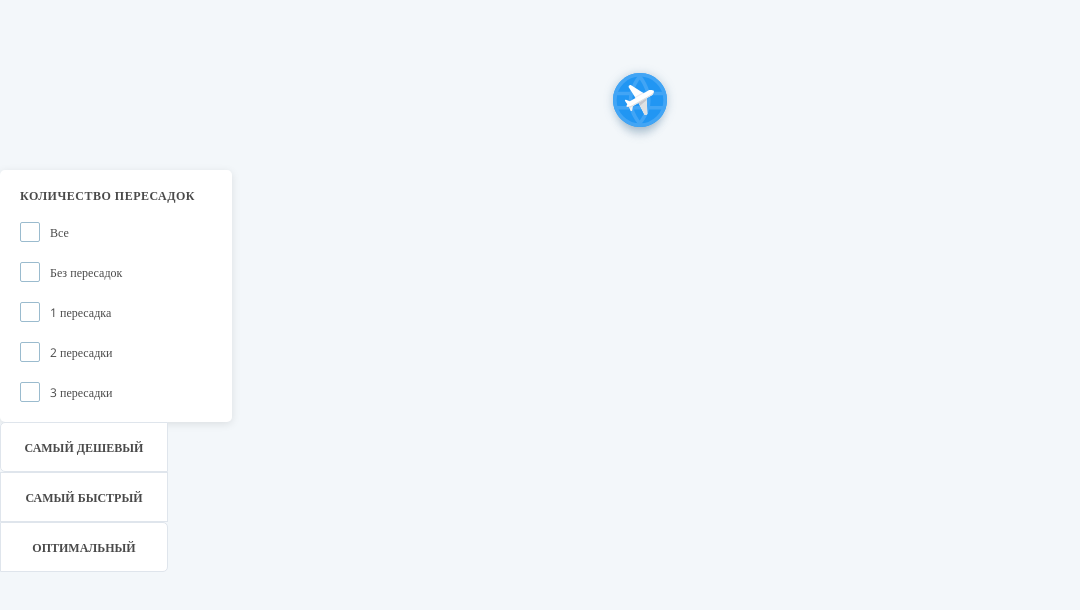
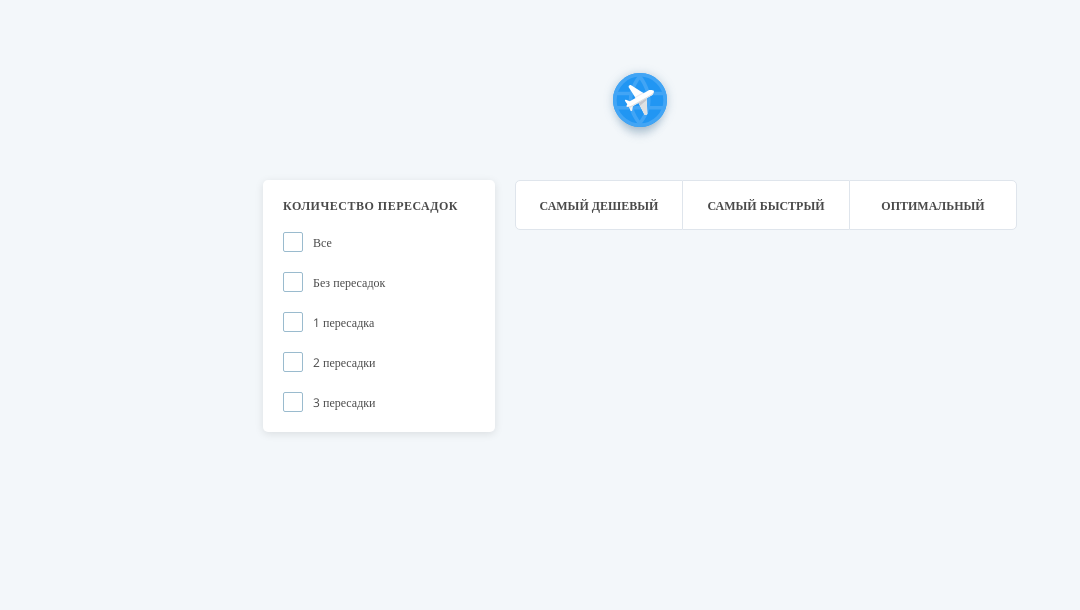
Before and after one commit to Kryptona/AviasalesClone, a React app: page / in a window 1280 px wide. Shown: the top 610 px of the page, without its empty margins (0-1080 px from the left). Built offline with nearby package versions, Linux system fonts and the light colour scheme.

Commit message:
выравнивание по гриду

```diff
--- a/src/components/Main.scss
+++ b/src/components/Main.scss
@@ -8,11 +8,12 @@
   display: grid;
   grid-template-areas:
     'header header header header'
-    'nav sorted_card card ads'
+    'leftStub filter_card sort_section rightStub'
+    'leftStub filter_card cards rightStub'
     'footer footer footer footer';
-  grid-template-rows: 160px 1fr 80px;
+  grid-template-rows: 160px 50px 1fr 80px;
   grid-template-columns: 1fr 232px 502px 1fr;
-  grid-gap: 10px;
+  grid-gap: 20px;
 
   .header {
     grid-area: header;
@@ -20,17 +21,28 @@
     justify-self: center;
   }
 
-  .content{
-    .sorted_card {
-      grid-area: sorted_card;
-    }
-    .card{
-      grid-area: card;
-    }
+  .filter_card {
+    grid-area: filter_card;
   }
 
-  .footer{
+  .sort_section {
+    grid-area: sort_section;
+  }
+
+  .cards {
+    grid-area: cards;
+  }
+
+  .footer {
     grid-area: footer;
+  }
+
+  .leftStub {
+    grid-area: leftStub;
+  }
+
+  .rightStub {
+    grid-area: rightStub;
   }
 
   img {
--- a/src/components/Main.tsx
+++ b/src/components/Main.tsx
@@ -3,7 +3,7 @@ import styles from './Main.scss';
 import Card from './Card/Card';
 import aviasales_logo from '../img/aviasales_logo.svg';
 import SortedCheckbox from './SortedCheckbox/SortedCheckbox';
-import ButtonsSections from './ButtonsSection/ButtonsSections';
+import SortSection from './SortSection/SortSection';
 
 const Main = () => {
   return (
@@ -11,15 +11,17 @@ const Main = () => {
       <div className={styles.header}>
         <img src={aviasales_logo} />
       </div>
-      <div className={styles.content}>
-        <div className={styles.sorted_card}>
-          <SortedCheckbox />
-        </div>
-        <ButtonsSections />
-        <div className={styles.card}>
-          <Card />
-        </div>
+      <div className={styles.filter_card}>
+        <SortedCheckbox />
       </div>
+      <div className={styles.sort_section}>
+        <SortSection />
+      </div>
+      <div className={styles.cards}>
+        <Card />
+      </div>
+      <div className={styles.leftStub}></div>
+      <div className={styles.rightStub}></div>
       <div className={styles.footer}></div>
     </div>
   );
--- a/src/components/ButtonsSection/ButtonsSections.scss
+++ b/src/components/SortSection/SortSection.scss
@@ -13,7 +13,7 @@ $border-color: #dfe5ec;
     font-family: $font_default;
     font-weight: 600;
     font-size: 12px;
-    color: #4A4A4A;
+    color: #4a4a4a;
 
     &:focus {
       background-color: $primary_color;
@@ -24,6 +24,11 @@ $border-color: #dfe5ec;
   .left {
     border-radius: 5px 0 0 5px;
   }
+  .middle {
+    width: 166px;
+    border-left: none;
+    border-right: none;
+  }
   .right {
     border-radius: 0 5px 5px 0;
   }
--- a/src/components/ButtonsSection/ButtonsSections.tsx
+++ b/src/components/SortSection/SortSection.tsx
@@ -1,7 +1,7 @@
 import React from 'react';
-import styles from "./ButtonsSections.scss";
+import styles from "./SortSection.scss";
 
-const ButtonsSections = () => {
+const SortSection = () => {
     return (
         <div className={styles.root}>
             <button className={styles.left}>Самый дешевый</button>
@@ -11,4 +11,4 @@ const ButtonsSections = () => {
     );
 };
 
-export default ButtonsSections;
+export default SortSection;
```
Also changed, not shown: src/img/S7 Logo.png (added).
